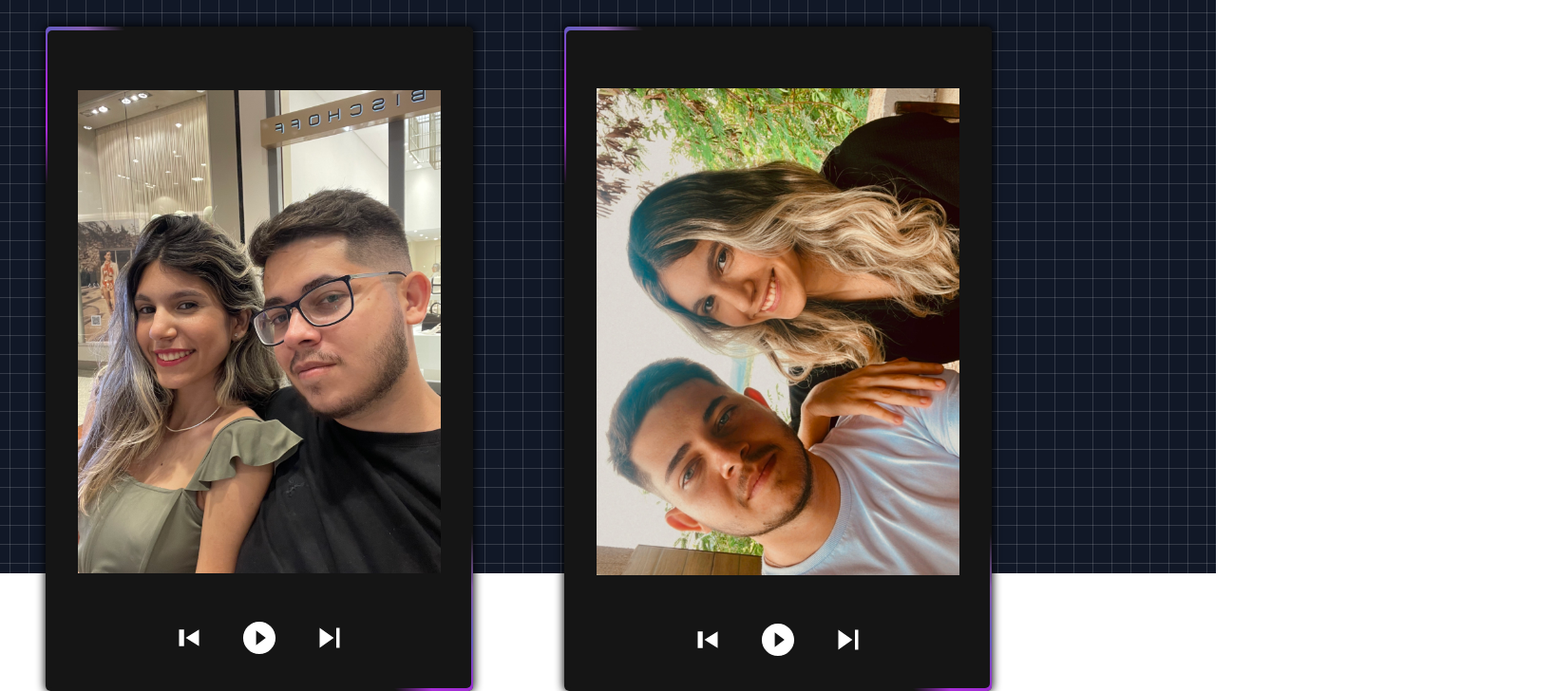
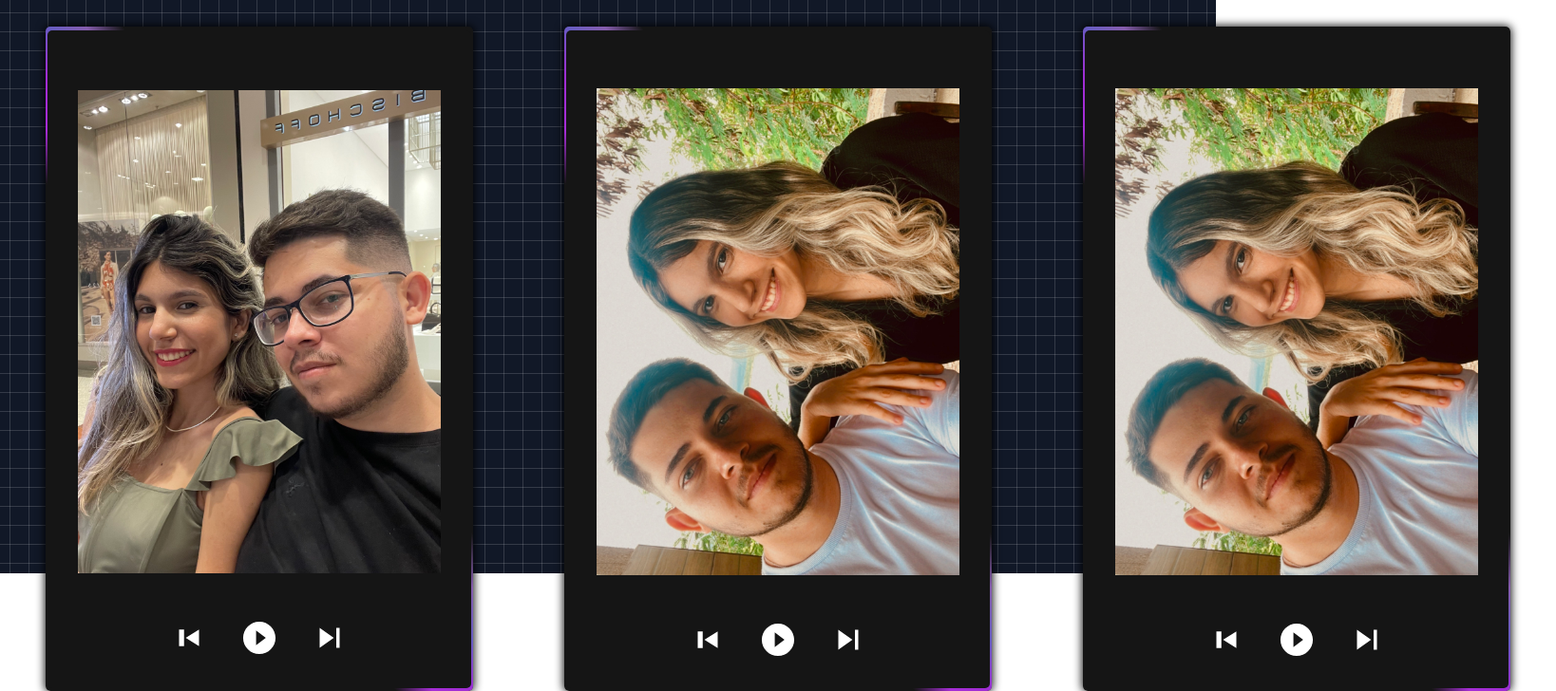
Before and after one commit to victorgomesc/Album, a Next.js app: page / in a window 1280 px wide. Shown: the part 196-924 px from the top of the page at 95% size, 1638 px wide, since content can reach past the window. Built offline with nearby package versions, Linux system fonts and the light colour scheme.

Commit message:
feat: implement a new card

```diff
--- a/src/components/PhotoCard.tsx
+++ b/src/components/PhotoCard.tsx
@@ -103,6 +103,54 @@ const PhotoCard = () => {
         </div>
       </div>
     </StyledWrapper>
+
+    <StyledWrapper>
+      <div className="card">
+        <div className="content">
+          <div className="back">
+            <div className="back-content">
+              <Image
+                src="/assets/foto2.jpg"
+                alt='foto1'
+                width={600}
+                height={400}
+                className='flex object-cover p-8 items-center w-full h-5/6 justify-center'
+              />
+              <strong className='flex gap-8'>
+                <CgPlayTrackPrev size={42} />
+                <IoMdPlayCircle size={42} />
+                <MdSkipNext size={42} />
+              </strong>
+            </div>
+          </div>
+          <div className="front">
+            <div className="img">
+              <div className="circle">
+              </div>
+              <div className="circle" id="right">
+              </div>
+              <div className="circle" id="bottom">
+              </div>
+            </div>
+            <div className="front-content">
+              <small className="badge">Dia no shoping</small>
+              <div className="description">
+                <div className="title">
+                  <p className="title">
+                    <strong>
+                      dia no shoping
+                    </strong>
+                  </p>
+                </div>
+                <p className="card-footer">
+                  30 Mins &nbsp; | &nbsp; 1 Serving
+                </p>
+              </div>
+            </div>
+          </div>
+        </div>
+      </div>
+    </StyledWrapper>
     </div>
   );
 }
```
